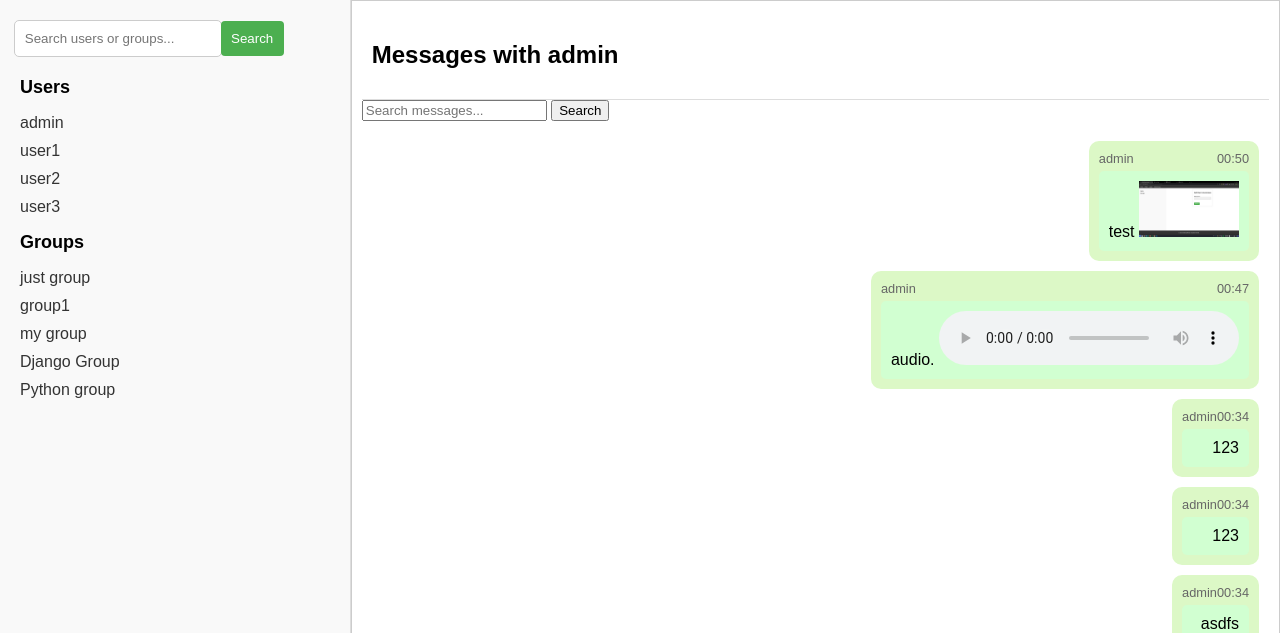
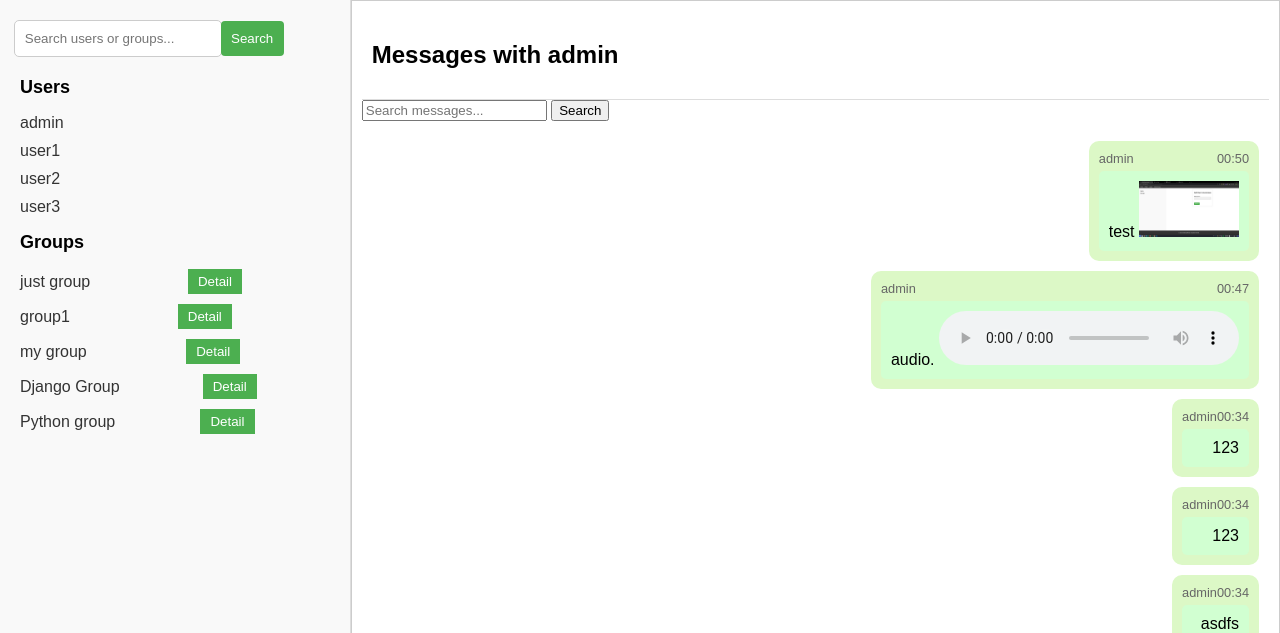
Before and after one commit to AzizDev00/chatting_app, a Django app: page /chats/user/1/ in a window 1280 px wide. Shown: the part 38-671 px from the top of the page. Run offline with Django 5.2, Linux system fonts and the light colour scheme; a user stored in the database is signed in; data comes from the database, SQL or seed files in the repository.

Commit message:
some bugs fixed

```diff
--- a/templates/message/group_chat.html
+++ b/templates/message/group_chat.html
@@ -20,6 +20,9 @@
     {% for group in groups %}
     <li>
         <a href="{% url 'message:group_chat' group.id %}">{{ group.name }}</a>
+        <a href="{% url 'message:group_detail' group.id %}">
+            <button>Detail</button>
+        </a>
     </li>
     {% endfor %}
 </ul>
--- a/templates/message/user_message.html
+++ b/templates/message/user_message.html
@@ -22,6 +22,9 @@
     {% for group in groups %}
     <li>
         <a href="{% url 'message:group_chat' group.id %}">{{ group.name }}</a>
+        <a href="{% url 'message:group_detail' group.id %}">
+            <button>Detail</button>
+        </a>
     </li>
     {% endfor %}
 </ul>
```
